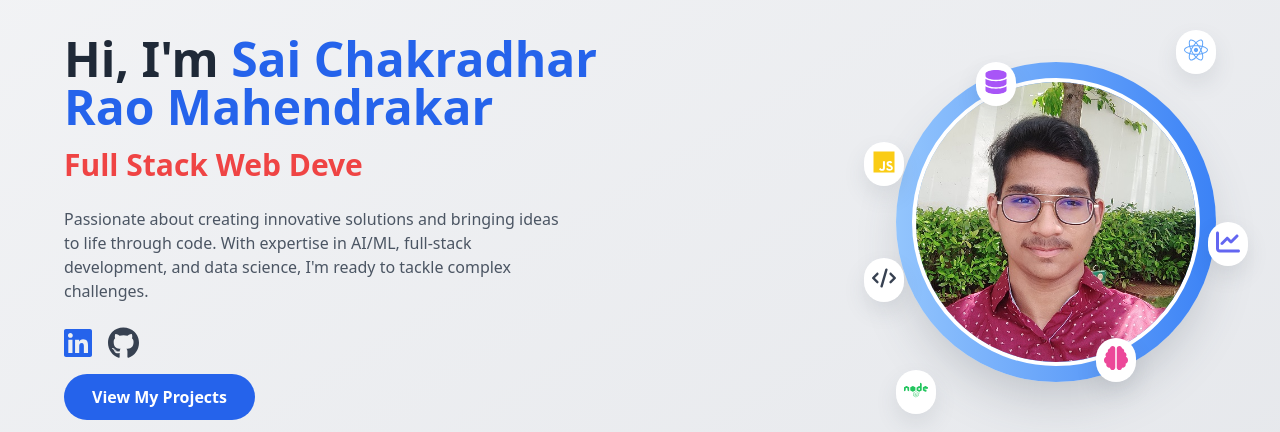
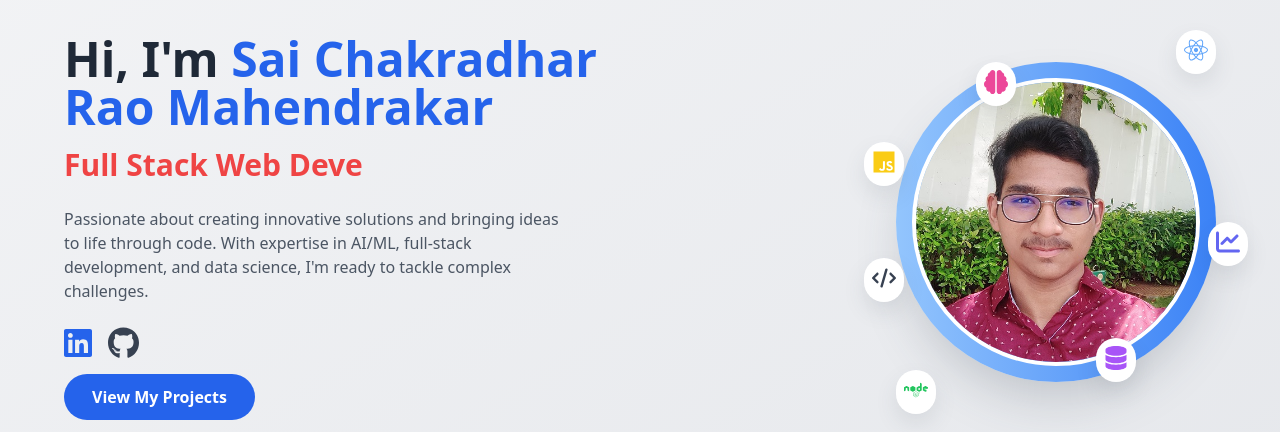
Before and after one commit to Sai-Chakradhar-Mahendrakar/My_Portfolio, a React (Vite) app: page / in a window 1280 px wide. Shown: the part 178-610 px from the top of the page. Built offline with nearby package versions, Linux system fonts and the light colour scheme.

Commit message:
Update HeroPage.jsx

```diff
--- a/src/components/HeroPage.jsx
+++ b/src/components/HeroPage.jsx
@@ -66,8 +66,8 @@ export default function HeroPage() {
             <FloatingIconBubble icon={faReact} color="text-blue-400" position="-top-8 right-0" animationDelay="0s"/>
             <FloatingIconBubble icon={faNode} color="text-green-500" position="-bottom-8 left-0" animationDelay="0.5s"/>
             <FloatingIconBubble icon={faJs} color="text-yellow-400" position="top-1/4 -left-8" animationDelay="1s"/>
-            <FloatingIconBubble icon={faDatabase} color="text-purple-500" position="top-0 left-1/4" animationDelay="1.5s"  />
-            <FloatingIconBubble icon={faBrain} color="text-pink-500" position="bottom-0 right-1/4" animationDelay="2s"/>
+            <FloatingIconBubble icon={faBrain} color="text-pink-500" position="top-0 left-1/4" animationDelay="1.5s"  />
+            <FloatingIconBubble icon={faDatabase} color="text-purple-500" position="bottom-0 right-1/4" animationDelay="2s"/>
             <FloatingIconBubble icon={faChartLine} color="text-indigo-500" position="top-1/2 -right-8" animationDelay="2.5s"/>
             <FloatingIconBubble icon={faCode} color="text-gray-700" position="bottom-1/4 -left-8" animationDelay="3.5s"/>
           </div>
```
